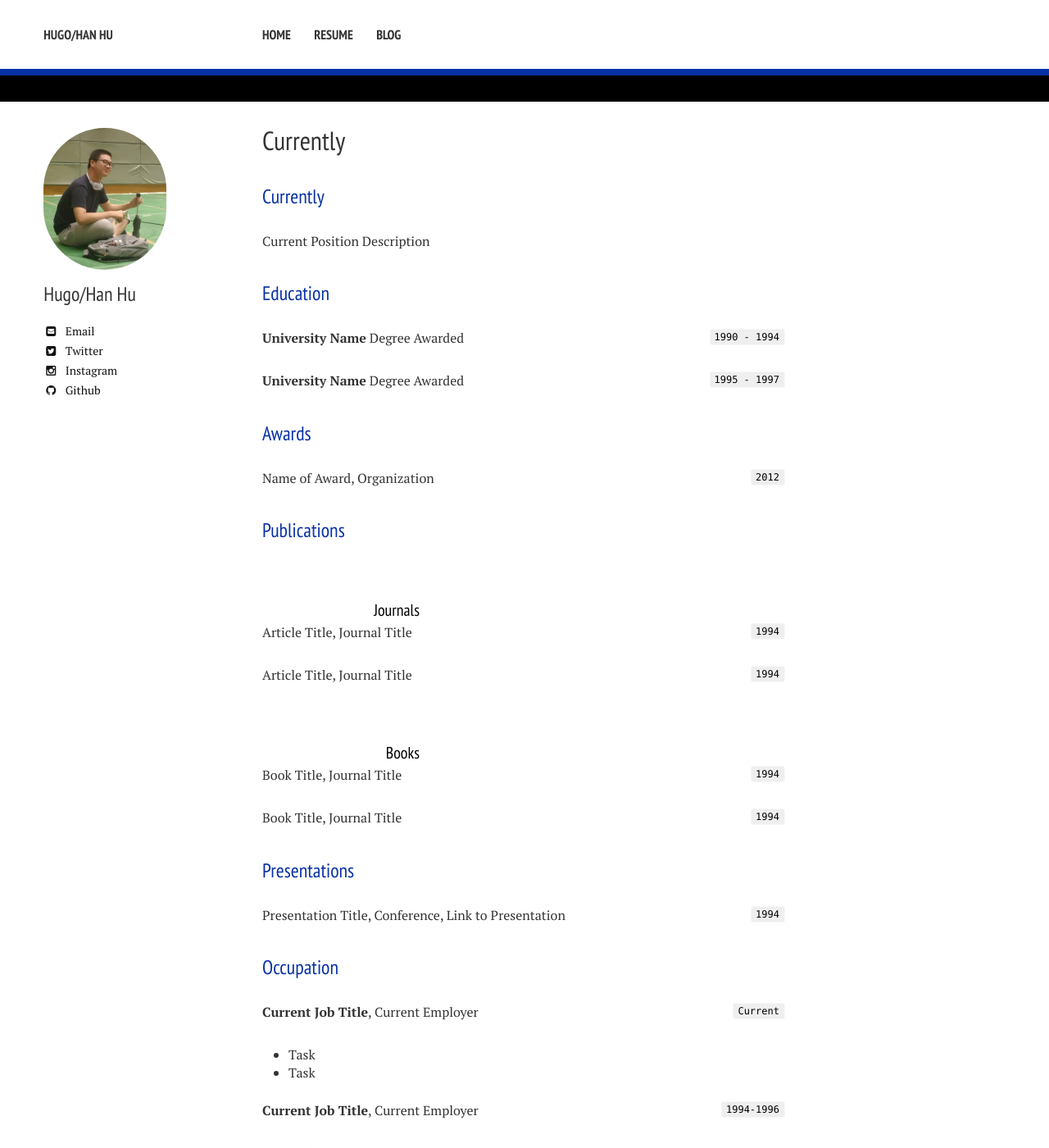
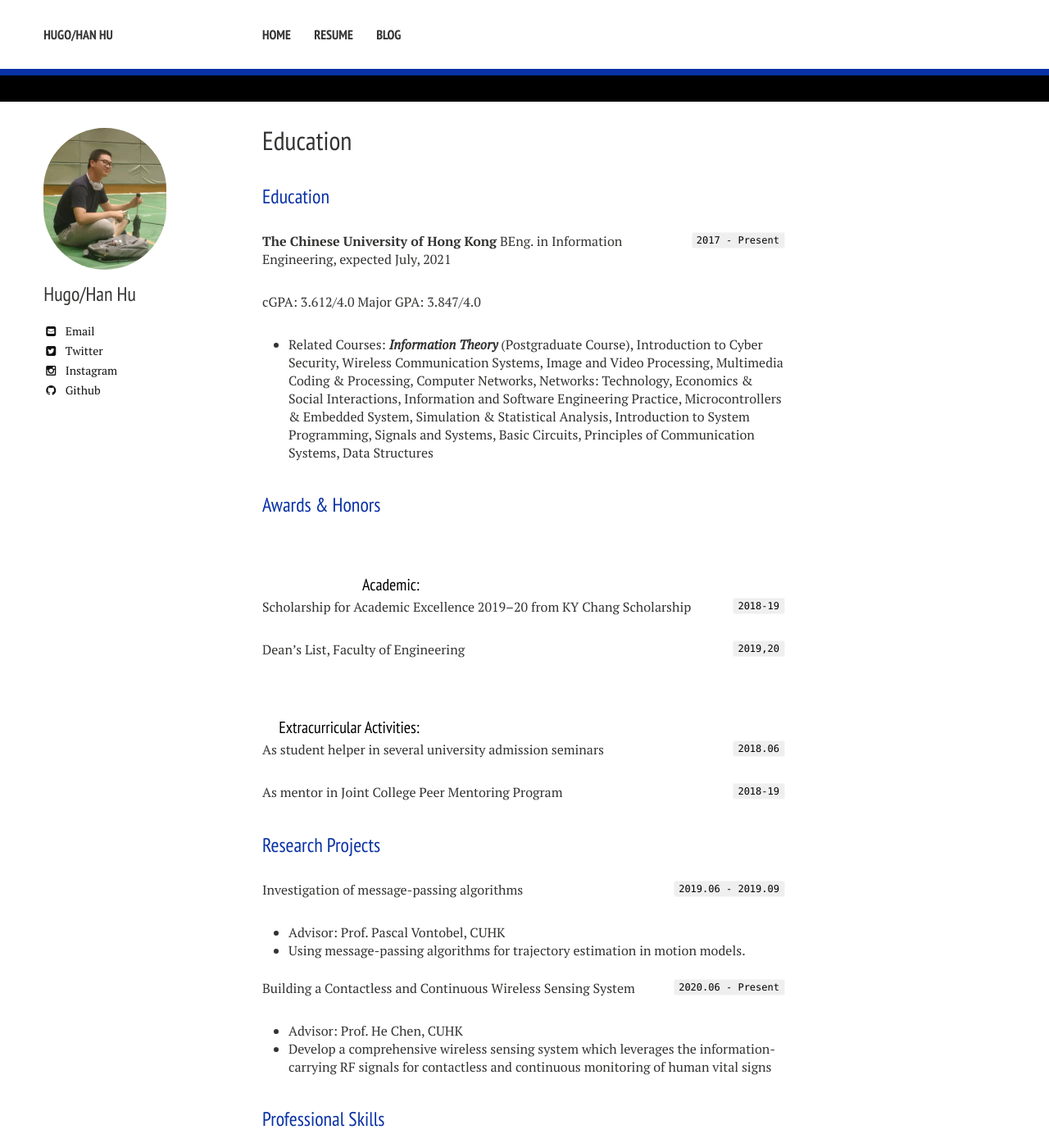
Before and after one commit to huhanwj/huhanwj.github.io, a Jekyll site: the page built from resume.md, in a window 1280 px wide and 1400 px high. Shown: the whole window at 82% size. Built offline with Jekyll 4.4.1, drawn with Linux system fonts in a browser that asks for light colours; nearby versions of some CDN libraries; our own code applies the rules of GitHub Pages for plain Markdown files; some of the changed text lies outside the part shown.

Commit message:
resume update

```diff
--- a/resume.md
+++ b/resume.md
@@ -1,68 +1,60 @@
 ---
 layout: resume
 ---
-## Currently
-
-Current Position Description
-
 ## Education
 
-`1990 - 1994`
-__University Name__
-Degree Awarded
+`2017 - Present`
+__The Chinese University of Hong Kong__
+BEng. in Information Engineering, expected July, 2021
 
-`1995 - 1997`
-__University Name__
-Degree Awarded
+cGPA: 3.612/4.0	Major GPA: 3.847/4.0
 
-## Awards
+* Related Courses: *Information Theory* (Postgraduate Course), Introduction to Cyber Security, Wireless Communication Systems, Image and Video Processing, Multimedia Coding & Processing, Computer Networks, Networks: Technology, Economics & Social Interactions, Information and Software Engineering Practice, Microcontrollers & Embedded System, Simulation & Statistical Analysis, Introduction to System Programming, Signals and Systems, Basic Circuits, Principles of Communication Systems, Data Structures
 
-`2012`
-Name of Award, Organization
+## Awards & Honors
 
-## Publications
+### Academic:
 
-<!-- A list is also available [online](https://scholar.google.co.uk/citations?user=LTOTl0YAAAAJ) -->
+`2018-19`
+Scholarship for Academic Excellence 2019–20 from KY Chang Scholarship
 
-### Journals
+`2019,20`
+Dean's List, Faculty of Engineering
 
-`1994`
-Article Title, Journal Title
+### Extracurricular Activities:
 
-`1994`
-Article Title, Journal Title
+`2018.06`
+As student helper in several university admission seminars
 
-### Books
+`2018-19`
+As mentor in Joint College Peer Mentoring Program
 
-`1994`
-Book Title, Journal Title
+## Research Projects
 
-`1994`
-Book Title, Journal Title
+`2019.06 - 2019.09`
+Investigation of message-passing algorithms
 
+* Advisor: Prof. Pascal Vontobel, CUHK
+* Using message-passing algorithms for trajectory estimation in motion models.
 
-## Presentations
+`2020.06 - Present`
+Building a Contactless and Continuous Wireless Sensing System
 
-`1994`
-Presentation Title, Conference, <a href="https://MyWebsite.tld/presentation1">Link to Presentation</a>
+* Advisor: Prof. He Chen, CUHK
+* Develop a comprehensive wireless sensing system which leverages the information-carrying RF signals for contactless and continuous monitoring of human vital signs
 
+## Professional Skills
 
-## Occupation
+### Programming Languages:
 
-`Current`
-__Current Job Title__, Current Employer
+* Proficient in C
+* Proficient in MATLAB
+* Familiar with Python, C++, C#
 
-- Task
-- Task
+### Frameworks
 
-`1994-1996`
-__Current Job Title__, Current Employer
-
-- Task
-- Task
-
-
+* Cloud Service (AWS)
 
 <!-- ### Footer
 
-Last updated: May 2013 -->
+Last updated: Nov. 1 2020 -->
```
